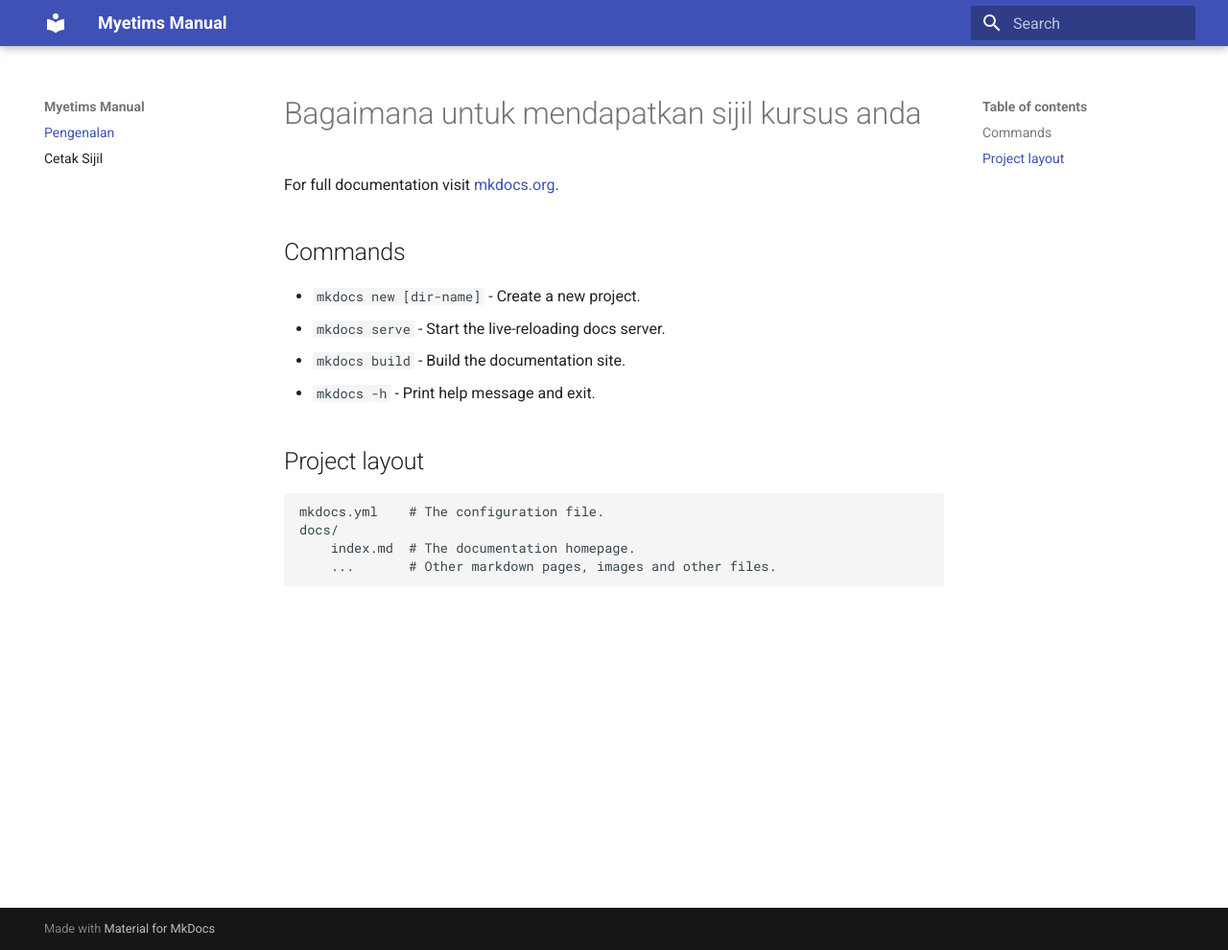
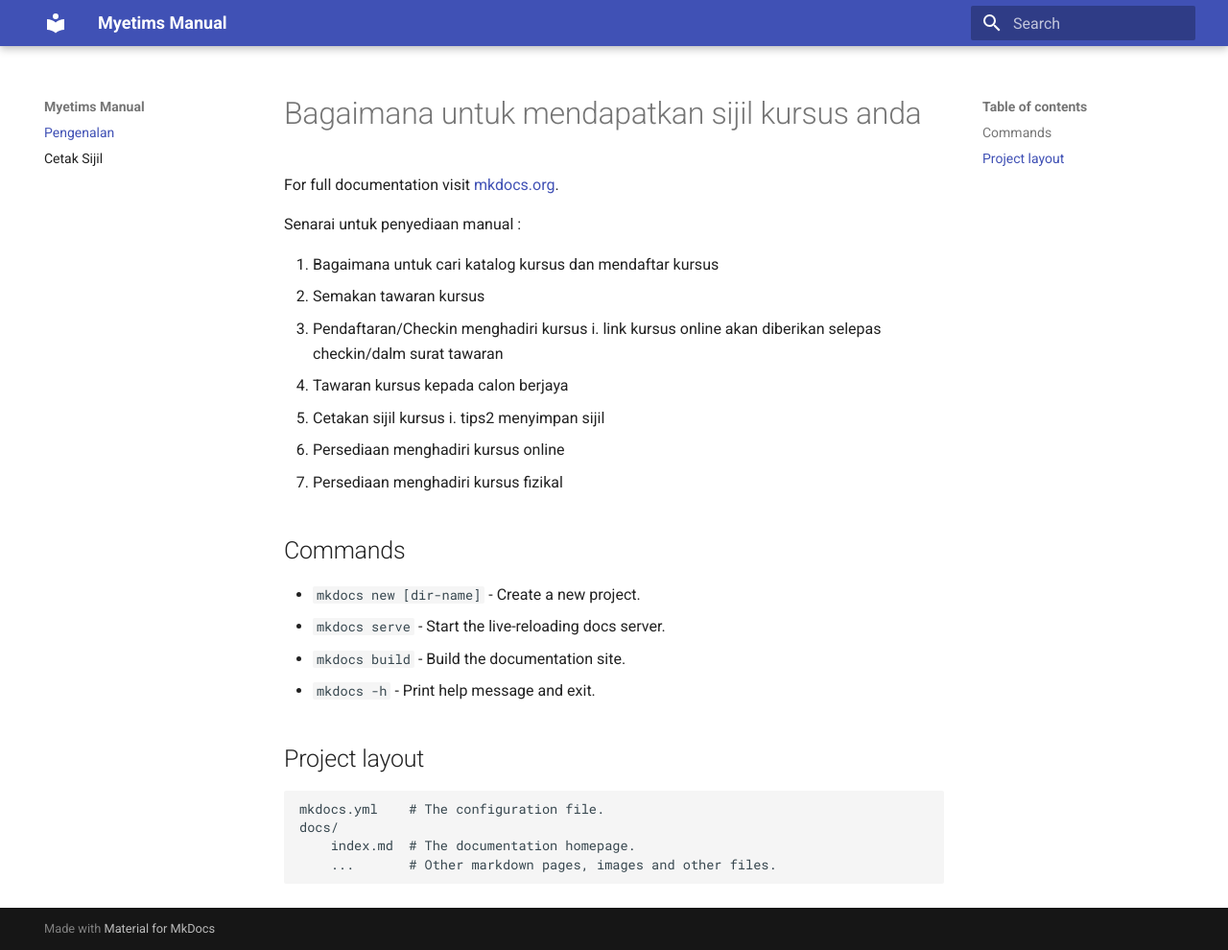
Before and after one commit to akademi-jpj/myetims, an MkDocs documentation site: the page built from docs/index.md, in a window 1280 px wide and 990 px high. Shown: the whole window at 96% size. Built offline with MkDocs 1.6.1 and Material for MkDocs 9.7.7, drawn with Linux system fonts in a browser that asks for light colours.

Commit message:
Guide penyediaan manual

```diff
--- a/docs/index.md
+++ b/docs/index.md
@@ -1,6 +1,19 @@
 # Bagaimana untuk mendapatkan sijil kursus anda
 
 For full documentation visit [mkdocs.org](https://www.mkdocs.org).
+
+Senarai untuk penyediaan manual :
+
+1. Bagaimana untuk cari katalog kursus dan mendaftar kursus
+2. Semakan tawaran kursus
+3. Pendaftaran/Checkin menghadiri kursus
+    i. link kursus online akan diberikan selepas checkin/dalm surat tawaran
+4. Tawaran kursus kepada calon berjaya
+5. Cetakan sijil kursus
+    i. tips2 menyimpan sijil
+6. Persediaan menghadiri kursus online
+7. Persediaan menghadiri kursus fizikal
+
 
 ## Commands
 
```
